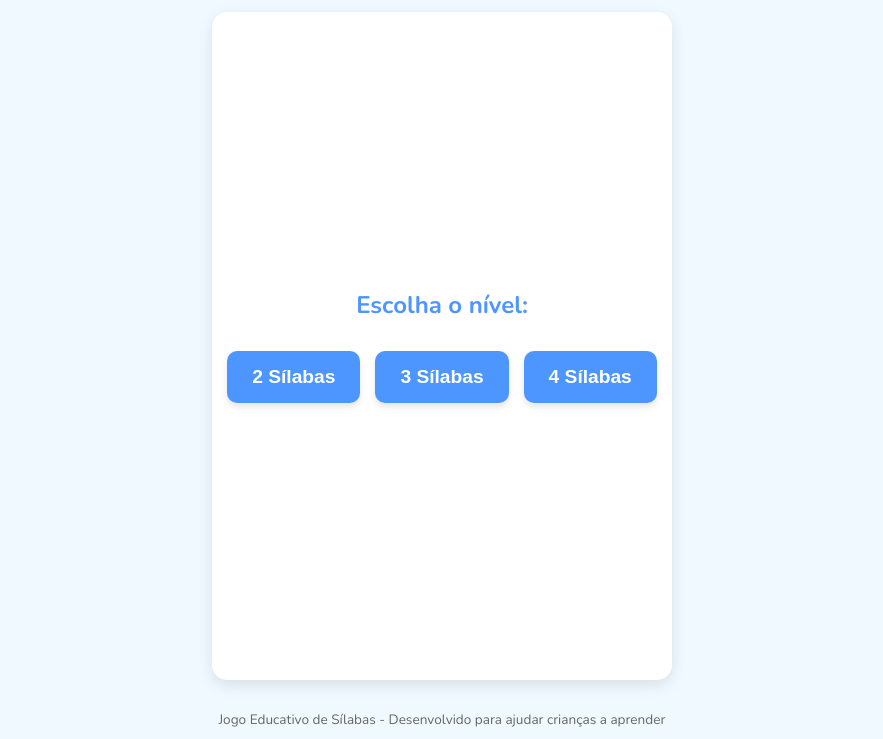
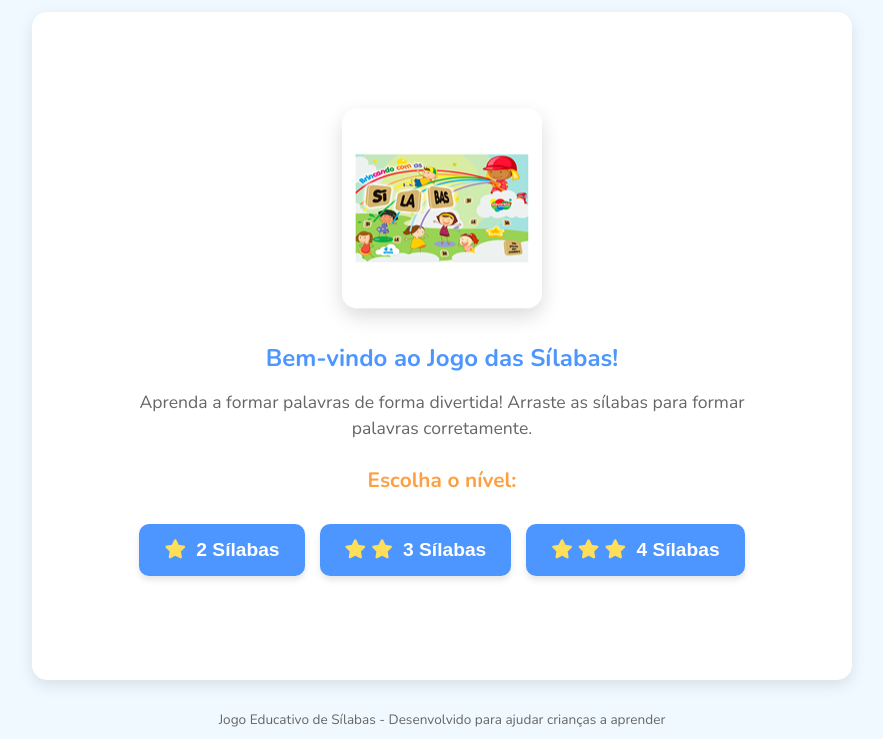
Before and after one commit to nitlawalter/jogo-silabas, a plain HTML site: page index.html in a window 1280 px wide. Shown: the part 61-800 px from the top of the page, without its empty margins (198-1081 px from the left). Drawn offline with nearby package versions, Linux system fonts and the light colour scheme.

Commit message:
style: capa na tela principal

```diff
--- a/index.html
+++ b/index.html
@@ -15,11 +15,24 @@
         </header>
 
         <div id="tela-inicial" class="tela ativa">
-            <h2>Escolha o nível:</h2>
+            <div class="capa-container">
+                <img src="imagens/capa.png" alt="Capa do Jogo das Sílabas" class="imagem-capa">
+            </div>
+            <div class="bem-vindo">
+                <h2>Bem-vindo ao Jogo das Sílabas!</h2>
+                <p class="descricao-jogo">Aprenda a formar palavras de forma divertida! Arraste as sílabas para formar palavras corretamente.</p>
+            </div>
+            <h3 class="escolha-nivel">Escolha o nível:</h3>
             <div class="niveis">
-                <button class="nivel-btn" data-nivel="2">2 Sílabas</button>
-                <button class="nivel-btn" data-nivel="3">3 Sílabas</button>
-                <button class="nivel-btn" data-nivel="4">4 Sílabas</button>
+                <button class="nivel-btn" data-nivel="2">
+                    <i class="fas fa-star"></i> 2 Sílabas
+                </button>
+                <button class="nivel-btn" data-nivel="3">
+                    <i class="fas fa-star"></i><i class="fas fa-star"></i> 3 Sílabas
+                </button>
+                <button class="nivel-btn" data-nivel="4">
+                    <i class="fas fa-star"></i><i class="fas fa-star"></i><i class="fas fa-star"></i> 4 Sílabas
+                </button>
             </div>
         </div>
 
--- a/styles.css
+++ b/styles.css
@@ -40,6 +40,96 @@ h2 {
     text-align: center;
 }
 
+/* Estilos da tela inicial */
+.capa-container {
+    width: 100%;
+    max-width: 450px;
+    margin: 0 auto 20px;
+    text-align: center;
+}
+
+.imagem-capa {
+    max-width: 100%;
+    height: auto;
+    border-radius: 15px;
+    box-shadow: 0 8px 20px rgba(0, 0, 0, 0.15);
+    transition: transform 0.3s ease;
+    animation: aparecer 0.8s ease-out, flutuar 3s ease-in-out infinite;
+}
+
+.imagem-capa:hover {
+    transform: scale(1.05);
+}
+
+.bem-vindo {
+    text-align: center;
+    margin-bottom: 25px;
+    animation: deslizar-cima 0.6s ease-out;
+}
+
+.descricao-jogo {
+    color: #666;
+    font-size: 1.1rem;
+    max-width: 80%;
+    margin: 0 auto;
+    line-height: 1.5;
+}
+
+.escolha-nivel {
+    color: #ff9f43;
+    margin-bottom: 15px;
+    font-size: 1.3rem;
+    text-align: center;
+    animation: deslizar-cima 0.7s ease-out;
+}
+
+.niveis {
+    display: flex;
+    flex-wrap: wrap;
+    justify-content: center;
+    gap: 15px;
+    margin-top: 15px;
+    animation: deslizar-cima 0.8s ease-out;
+}
+
+.nivel-btn {
+    padding: 15px 25px;
+    font-size: 1.2rem;
+    background-color: #4d96ff;
+    color: white;
+    border: none;
+    border-radius: 10px;
+    cursor: pointer;
+    transition: transform 0.2s, background-color 0.2s, box-shadow 0.3s;
+    box-shadow: 0 4px 6px rgba(0, 0, 0, 0.1);
+}
+
+.nivel-btn:hover {
+    background-color: #3a7bd5;
+    transform: translateY(-3px);
+    box-shadow: 0 6px 12px rgba(0, 0, 0, 0.15);
+}
+
+.nivel-btn:active {
+    transform: translateY(1px);
+}
+
+.nivel-btn .fas {
+    color: #ffde59;
+    margin-right: 5px;
+}
+
+@keyframes deslizar-cima {
+    0% {
+        opacity: 0;
+        transform: translateY(20px);
+    }
+    100% {
+        opacity: 1;
+        transform: translateY(0);
+    }
+}
+
 .tela {
     display: none;
     flex-direction: column;
@@ -55,35 +145,6 @@ h2 {
 
 .tela.ativa {
     display: flex;
-}
-
-.niveis {
-    display: flex;
-    flex-wrap: wrap;
-    justify-content: center;
-    gap: 15px;
-    margin-top: 15px;
-}
-
-.nivel-btn {
-    padding: 15px 25px;
-    font-size: 1.2rem;
-    background-color: #4d96ff;
-    color: white;
-    border: none;
-    border-radius: 10px;
-    cursor: pointer;
-    transition: transform 0.2s, background-color 0.2s;
-    box-shadow: 0 4px 6px rgba(0, 0, 0, 0.1);
-}
-
-.nivel-btn:hover {
-    background-color: #3a7bd5;
-    transform: translateY(-3px);
-}
-
-.nivel-btn:active {
-    transform: translateY(1px);
 }
 
 .pontuacao {
```
Also changed, not shown: imagens/capa.png (added).
